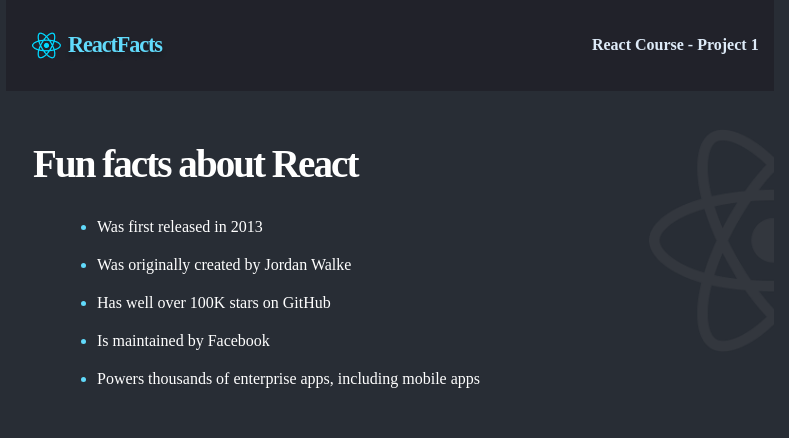
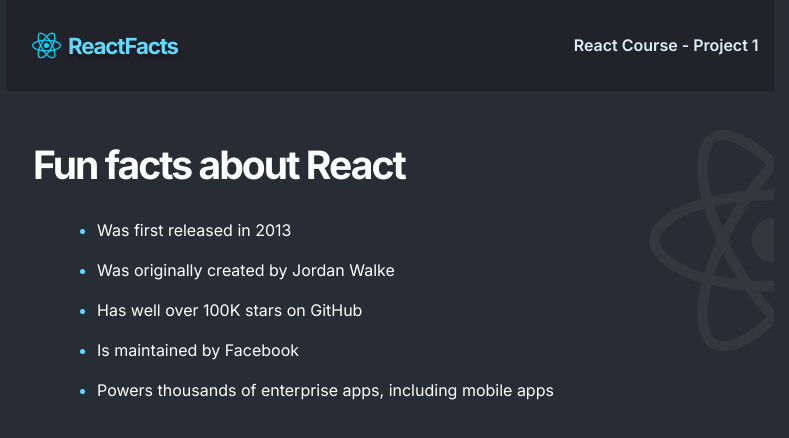
Before and after one commit to ChukwumaKingsley/ReactFacts, a React (Vite) app: page / in a window 1280 px wide. Shown: the top 438 px of the page, without its empty margins (250-1039 px from the left). Built offline with nearby package versions, Linux system fonts and the light colour scheme.

Commit message:
Added Inter font to index.html file. Updated css to reflect this

```diff
--- a/index.html
+++ b/index.html
@@ -3,6 +3,9 @@
   <head>
     <meta charset="UTF-8" />
     <link rel="icon" type="image/svg+xml" href="/vite.svg" />
+    <link rel="preconnect" href="https://fonts.googleapis.com">
+  <link rel="preconnect" href="https://fonts.gstatic.com" crossorigin>
+  <link href="https://fonts.googleapis.com/css2?family=Inter:wght@400;600;700&display=swap" rel="stylesheet">
     <meta name="viewport" content="width=device-width, initial-scale=1.0" />
     <title>ReactFacts</title>
   </head>
--- a/src/App.css
+++ b/src/App.css
@@ -5,10 +5,10 @@
   padding: 0;
 }
 
-@font-face {
+/* @font-face {
   font-family: Inter, sans-serif;
   src: url('https://fonts.googleapis.com/css2?family=Inter:wght@400;600;700&display=swap');
-}
+} */
 
 #root {
   margin: 0px;
@@ -17,6 +17,7 @@
 .page {
   color: #FFF;
   width: 60%;
+  font-family: Inter, sans-serif;
   margin: 0 auto;
   font-size: 16px;
   font-style: normal;
```
